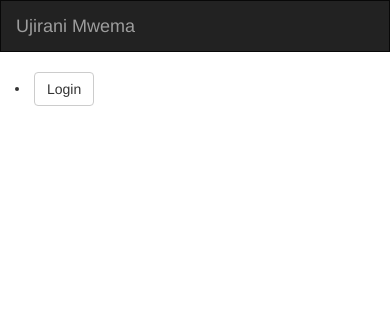
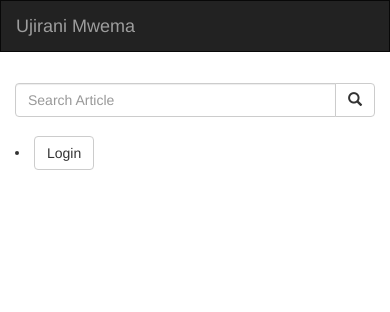
Before and after one commit to Gitongamiriam/neigbourhood, a Django app: template neighbourhood/templates/home.html in a window 390 px wide. Shown: the top 312 px of the page. Run offline with Django 3.2, Linux system fonts and the light colour scheme; the template is opened without the code that fills it, so the values that code supplies are empty; parts of the project's set-up code (start-up, migrations or seed data) failed here and were passed over; some libraries are stand-ins or nearby versions.

Commit message:
Add a nav

```diff
--- a/neighbourhood/templates/navbar.html
+++ b/neighbourhood/templates/navbar.html
@@ -15,7 +15,23 @@
 </nav>
 </body>
 </html>
-<!--The search form above-->
+  <!-- Adding a search form  -->
+    <div class="col-sm-4 col-md-4 navbar-right">
+
+      <form class="navbar-form" role="search" action="{% url 'search_results' %}">
+
+        <div class="input-group">
+          <input type="text" class="form-control" placeholder="Search Article" name="article">
+          <div class="input-group-btn">
+            <button class="btn btn-default" type="submit"><i class="glyphicon glyphicon-search"></i></button>
+          </div>
+        </div>
+
+      </form>
+    </div>
+    <!-- search form end -->
+  </div>
+</nav>
 <div class="col-sm-6 col-md-6">
     {% if user.is_authenticated %}
     <ul>
```
